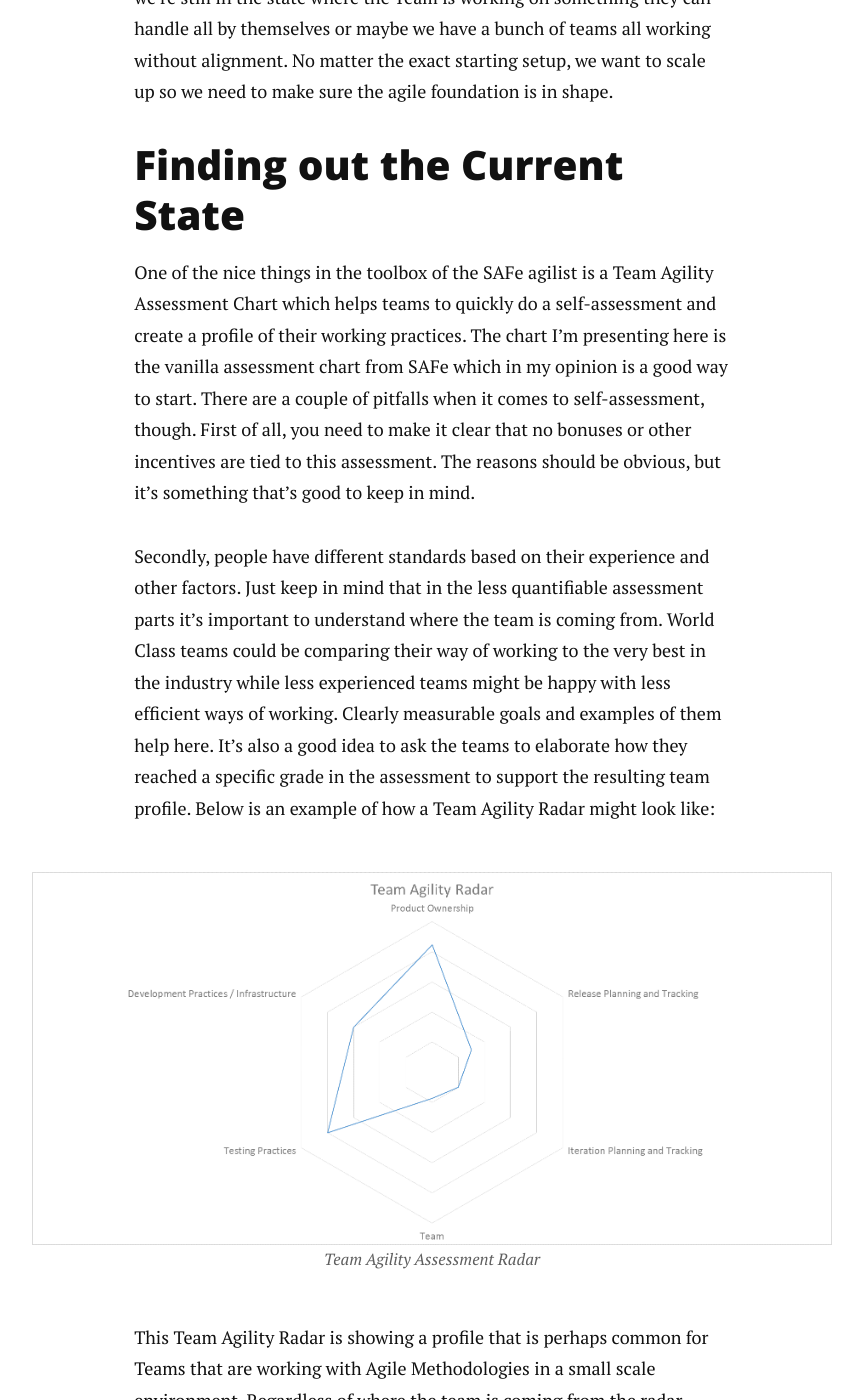
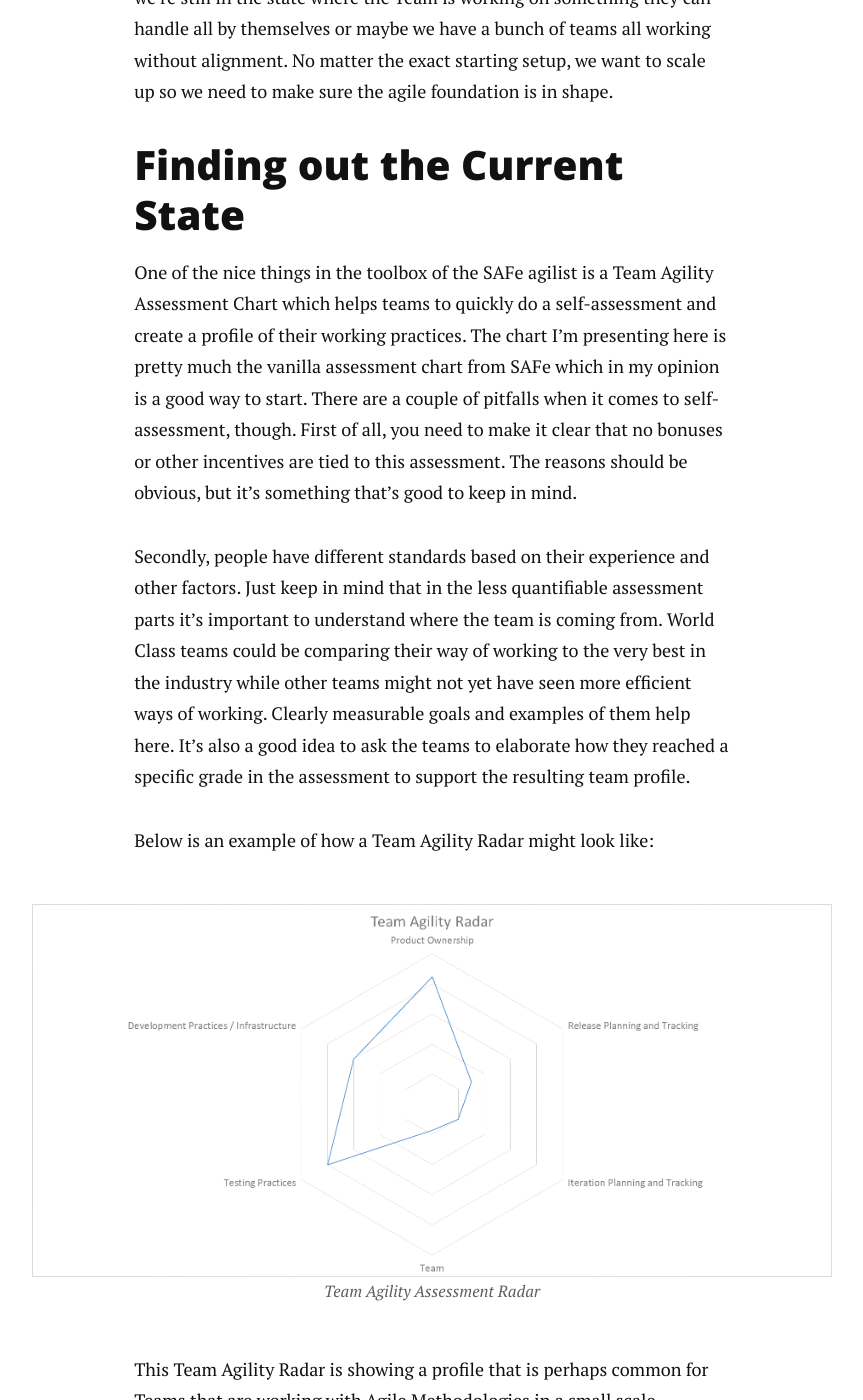
Before and after one commit to mikkovihonen/mikkovihonen.github.io, a Jekyll site: the page built from _posts/2016-02-01-preparing-the-agile-foundation.markdown, in a window 1280 px wide and 1400 px high, scrolled down 3588 px. Shown: the whole window, without its empty margins (208-1071 px from the left). Built offline with Jekyll 4.4.1, drawn with Linux system fonts in a browser that asks for light colours; nearby versions of some CDN libraries; Markdown is read by kramdown in place of the engine named in the settings.

Commit message:
small changes

```diff
--- a/_posts/2016-02-01-preparing-the-agile-foundation.markdown
+++ b/_posts/2016-02-01-preparing-the-agile-foundation.markdown
@@ -35,9 +35,10 @@ On the Team level day-to-day work on a SAFe-enabled organization should not be t
 
 ##Finding out the Current State
 
-One of the nice things in the toolbox of the SAFe agilist is a Team Agility Assessment Chart which helps teams to quickly do a self-assessment and create a profile of their working practices. The chart I’m presenting here is the vanilla assessment chart from SAFe which in my opinion is a good way to start. There are a couple of pitfalls when it comes to self-assessment, though. First of all, you need to make it clear that no bonuses or other incentives are tied to this assessment. The reasons should be obvious, but it’s something that’s good to keep in mind.
+One of the nice things in the toolbox of the SAFe agilist is a Team Agility Assessment Chart which helps teams to quickly do a self-assessment and create a profile of their working practices. The chart I’m presenting here is pretty much the vanilla assessment chart from SAFe which in my opinion is a good way to start. There are a couple of pitfalls when it comes to self-assessment, though. First of all, you need to make it clear that no bonuses or other incentives are tied to this assessment. The reasons should be obvious, but it’s something that’s good to keep in mind.
 
-Secondly, people have different standards based on their experience and other factors. Just keep in mind that in the less quantifiable assessment parts it’s important to understand where the team is coming from. World Class teams could be comparing their way of working to the very best in the industry while less experienced teams might be happy with less efficient ways of working. Clearly measurable goals and examples of them help here. It’s also a good idea to ask the teams to elaborate how they reached a specific grade in the assessment to support the resulting team profile.
+Secondly, people have different standards based on their experience and other factors. Just keep in mind that in the less quantifiable assessment parts it’s important to understand where the team is coming from. World Class teams could be comparing their way of working to the very best in the industry while other teams might not yet have seen more efficient ways of working. Clearly measurable goals and examples of them help here. It’s also a good idea to ask the teams to elaborate how they reached a specific grade in the assessment to support the resulting team profile.
+
 Below is an example of how a Team Agility Radar might look like:
 
 <figure>
```
